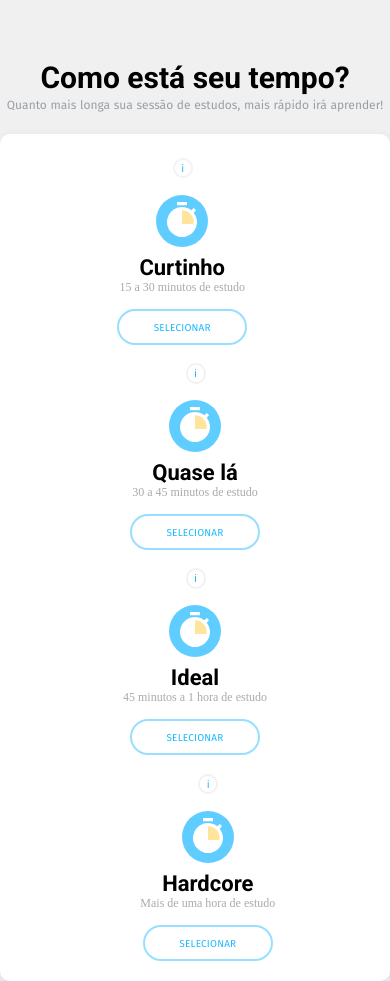
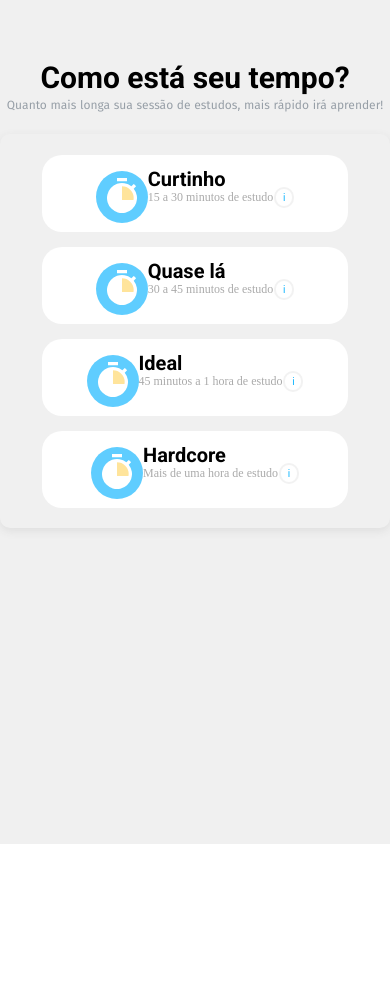
Before and after one commit to ocBruno/difficulty-screen, a Vue app: page / in a window 390 px wide. After the commit the page ends 844 px from the top, so only its background shows below. Built offline with nearby package versions, Linux system fonts and the light colour scheme.

Commit message:
update mobile version layout.

```diff
--- a/src/components/DifficultySelector.vue
+++ b/src/components/DifficultySelector.vue
@@ -63,8 +63,8 @@ export default {
 
 <!-- Add "scoped" attribute to limit CSS to this component only -->
 <style scoped>
+
 .difficulty-selector {
-  background: #ffffff;
   box-shadow: 0px 3px 10px #4343431a;
   border-radius: 10px;
   opacity: 1;
@@ -73,10 +73,13 @@ export default {
   display: inline-flex;
 }
 
-@media only screen and (min-device-width : 1200px) and (max-device-width : 1600px) {
+@media only screen and (min-device-width : 1200px) and (max-device-width : 1960px) {
 /* Styles for laptop, desktops and other wide screens */
 .container {
 max-width: 1000px !important;
+}
+  .difficulty-selector {
+    background: #ffffff;
 }
 }
 @media only screen and (min-device-width : 650px) and (max-device-width : 1364px) {
--- a/src/components/DifficultySelectorItem.vue
+++ b/src/components/DifficultySelectorItem.vue
@@ -1,7 +1,7 @@
 <template>
-  <div :class="{'col-sm-auto align-self-center difficulty-selector-item': true, 'first': isFirst, 'last': isLast}">
-    <button @click="onInfoClick" class="more-info-button">i</button>
+  <div :class="{'col-sm-auto row align-self-center difficulty-selector-item': true, 'first': isFirst, 'last': isLast}">
     <div @mouseover="onHover" @mouseout="onMouseOut" @click="onItemClick">
+    <button @click="onInfoClick" class="more-info-button screen-more-info-button">i</button>
       <div :class="{'mt-3 stopwatch': true, 'stopwatch-bounce': isHovering}">
         <svg
           xmlns="http://www.w3.org/2000/svg"
@@ -33,9 +33,11 @@
           </g>
         </svg>
       </div>
+      <span class="header-desc">
       <div :class="{'header': true, 'header-hovering': isHovering}">{{ item.header }}</div>
       <div :class="{ 'desc': true, 'desc-hovering': isHovering }">{{ item.desc }}</div>
-
+      </span>
+    <button @click="onInfoClick" class="more-info-button mobile-more-info-button">i</button>
       <button
         :class="{
         'select-button mx-auto': true,
@@ -84,14 +86,51 @@ export default {
 <!-- Add "scoped" attribute to limit CSS to this component only -->
 <style scoped>
 @media (min-width: 320px) and (max-width: 480px) {
-
+  /* mobile */
+.mobile-more-info-button {
+  display: inline-block;
+}
+.screen-more-info-button {
+  display: none;
+}
+  .difficulty-selector-item {
+    min-width: 6rem;
+    background: #fff;
+    border-radius: 20px;
+    height: 4.8rem;
+  }
+.select-button {
+  visibility: hidden;
+}
+.header {
+  font-size: 20px !important;
+  text-align:left !important;
+}
+.header-desc {
+  display: inline-block !important;
+}
+.stopwatch {
+  display: inline-block !important;
+}
 
 }
+@media (min-width: 1000px) and (max-width: 1960px) {
+/* laptop desktop screens */
 .first{
   margin-left: 0 !important;
 }
 .last{
   margin-right: 0 !important;
+}
+.mobile-more-info-button {
+  display: none;
+}
+.screen-more-info-button {
+  display: inline-block !important;
+}
+}
+.header-desc {
+  display: block;
 }
 .difficulty-selector-item {
   margin: 0.48em 1.6em;
@@ -103,6 +142,7 @@ export default {
 .stopwatch {
   transition: transform 0.16s linear;
   opacity: 0.7;
+
 }
 .stopwatch-bounce {
   transform: translateY(-6px);
@@ -125,6 +165,7 @@ export default {
 }
 
 .desc {
+
   font-family: "Fire Sans";
   font-weight: 300;
   font-size: 12px;
```
